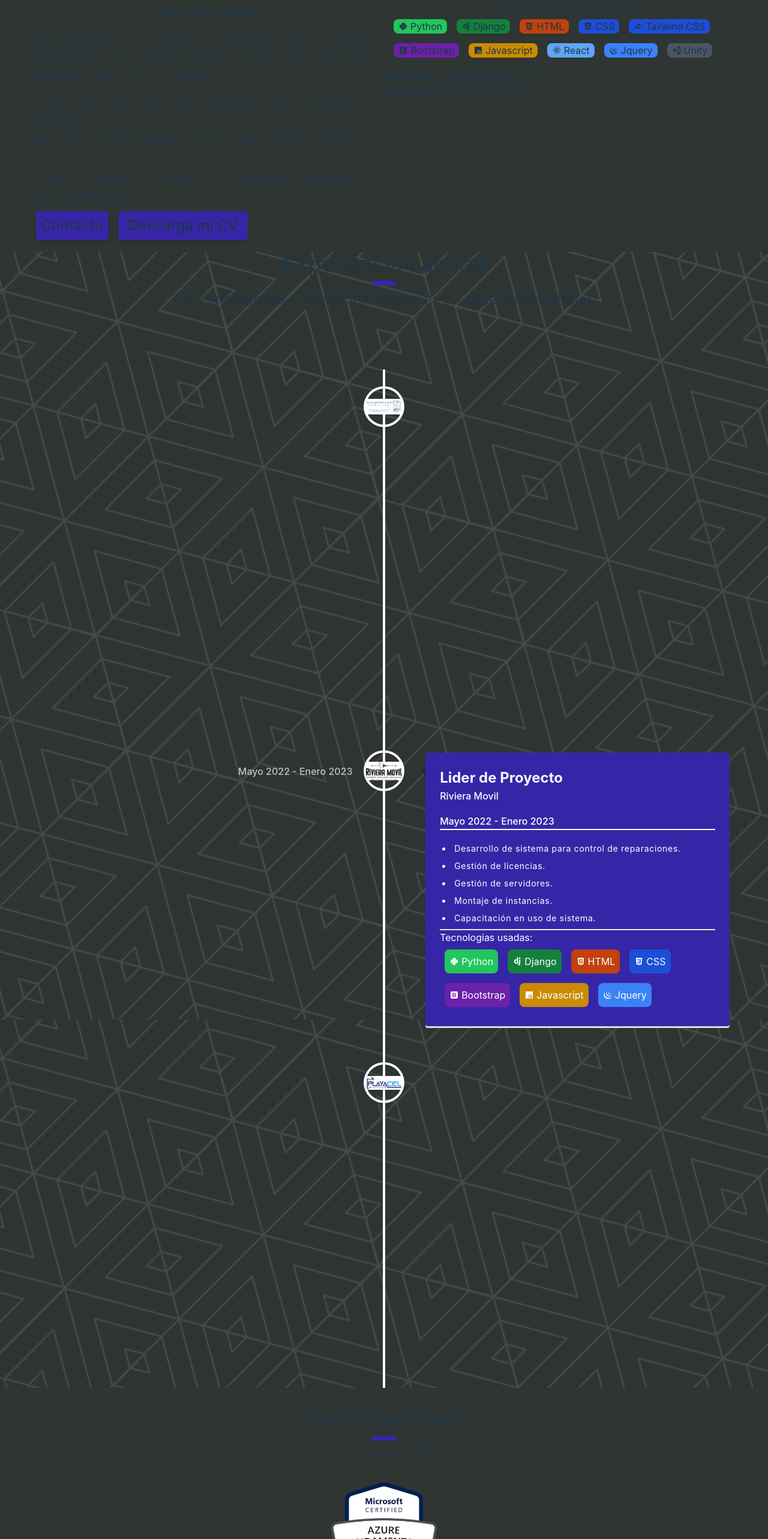
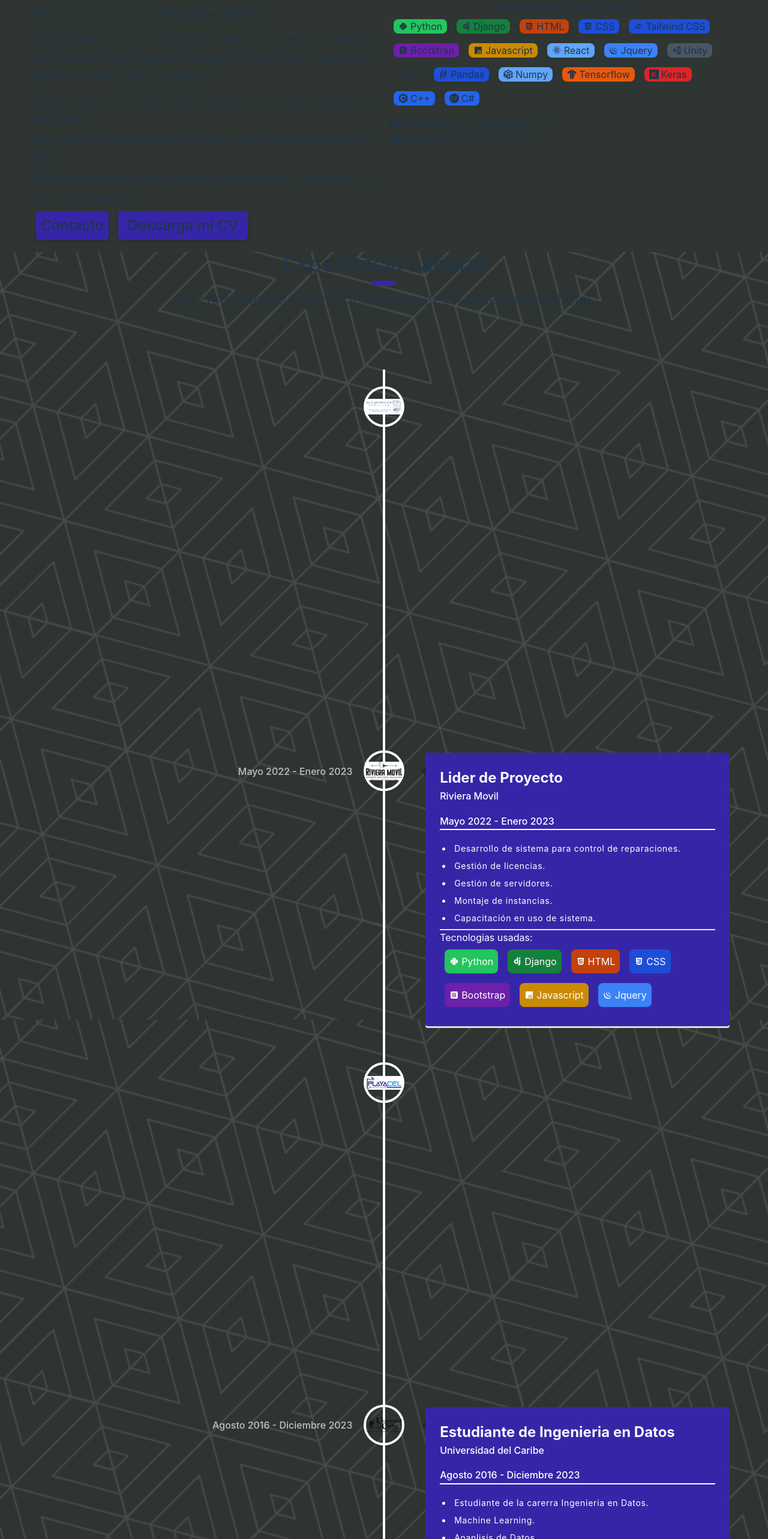
Before and after one commit to Famvazpom/famvazpom.github.io, a React (Vite) app: page / in a window 1280 px wide. Shown: the part 960-3526 px from the top of the page at 60% size. Built offline with nearby package versions, Linux system fonts and the light colour scheme.

Commit message:
Agregar universidad

```diff
--- a/src/constants/index.js
+++ b/src/constants/index.js
@@ -19,6 +19,19 @@ import {
 import {
     MdOutlineWebAsset
 } from 'react-icons/md'
+
+import {
+    GiArtificialIntelligence,
+} from 'react-icons/gi'
+
+import {
+    SiPandas,
+    SiNumpy,
+    SiKeras,
+    SiTensorflow,
+    SiCplusplus,
+    SiCsharp
+} from 'react-icons/si'
 
 const work_xp = [
     {
@@ -175,6 +188,57 @@ const work_xp = [
             "Mantenimiento y restauración de Equipos."
         ],
     },
+    {
+        title: "Estudiante de Ingenieria en Datos",
+        company_name: "Universidad del Caribe",
+        image: 'assets/images/LOGO-UNICARIBE.png',
+        date: "Agosto 2016 - Diciembre 2023",
+        tech: [
+            {
+                name: "Python",
+                icon: BiLogoPython,
+                bgcolor: "bg-green-500",
+            },
+            {
+                name: "IA",
+                icon: GiArtificialIntelligence,
+                bgcolor: "bg-primary",
+            },
+            {
+                name: "Pandas",
+                icon: SiPandas,
+                bgcolor: "bg-blue-700",
+            },
+            {
+                name: "Numpy",
+                icon: SiNumpy,
+                bgcolor: "bg-blue-400",
+            },
+            {
+                name: "Tensorflow",
+                icon: SiTensorflow,
+                bgcolor: "bg-orange-600",
+            },
+            {
+                name: "Keras",
+                icon: SiKeras,
+                bgcolor: "bg-red-600",
+            },
+            {
+                name: "C++",
+                icon: SiCplusplus,
+                bgcolor: "bg-blue-600",
+            },
+
+        ],
+        points: [
+            "Estudiante de la carerra Ingenieria en Datos.",
+            "Machine Learning.",
+            "Ananlisis de Datos.",
+            "Inteligencia Artificial",
+            "Procesos ETL",
+        ],
+    },
 
 ];
 
@@ -248,6 +312,42 @@ const techs = [
         icon: BiLogoUnity,
         bgcolor: "bg-gray-600",
     },
+    {
+        name: "IA",
+        icon: GiArtificialIntelligence,
+        bgcolor: "bg-primary",
+    },
+    {
+        name: "Pandas",
+        icon: SiPandas,
+        bgcolor: "bg-blue-700",
+    },
+    {
+        name: "Numpy",
+        icon: SiNumpy,
+        bgcolor: "bg-blue-400",
+    },
+    {
+        name: "Tensorflow",
+        icon: SiTensorflow,
+        bgcolor: "bg-orange-600",
+    },
+    {
+        name: "Keras",
+        icon: SiKeras,
+        bgcolor: "bg-red-600",
+    },
+    {
+        name: "C++",
+        icon: SiCplusplus,
+        bgcolor: "bg-blue-600",
+    },
+    {
+        name: "C#",
+        icon: SiCsharp,
+        bgcolor: "bg-blue-600",
+    },
+
 ]
 
 const certifications = [
```
Also changed, not shown: public/assets/images/LOGO-UNICARIBE.png (added).
